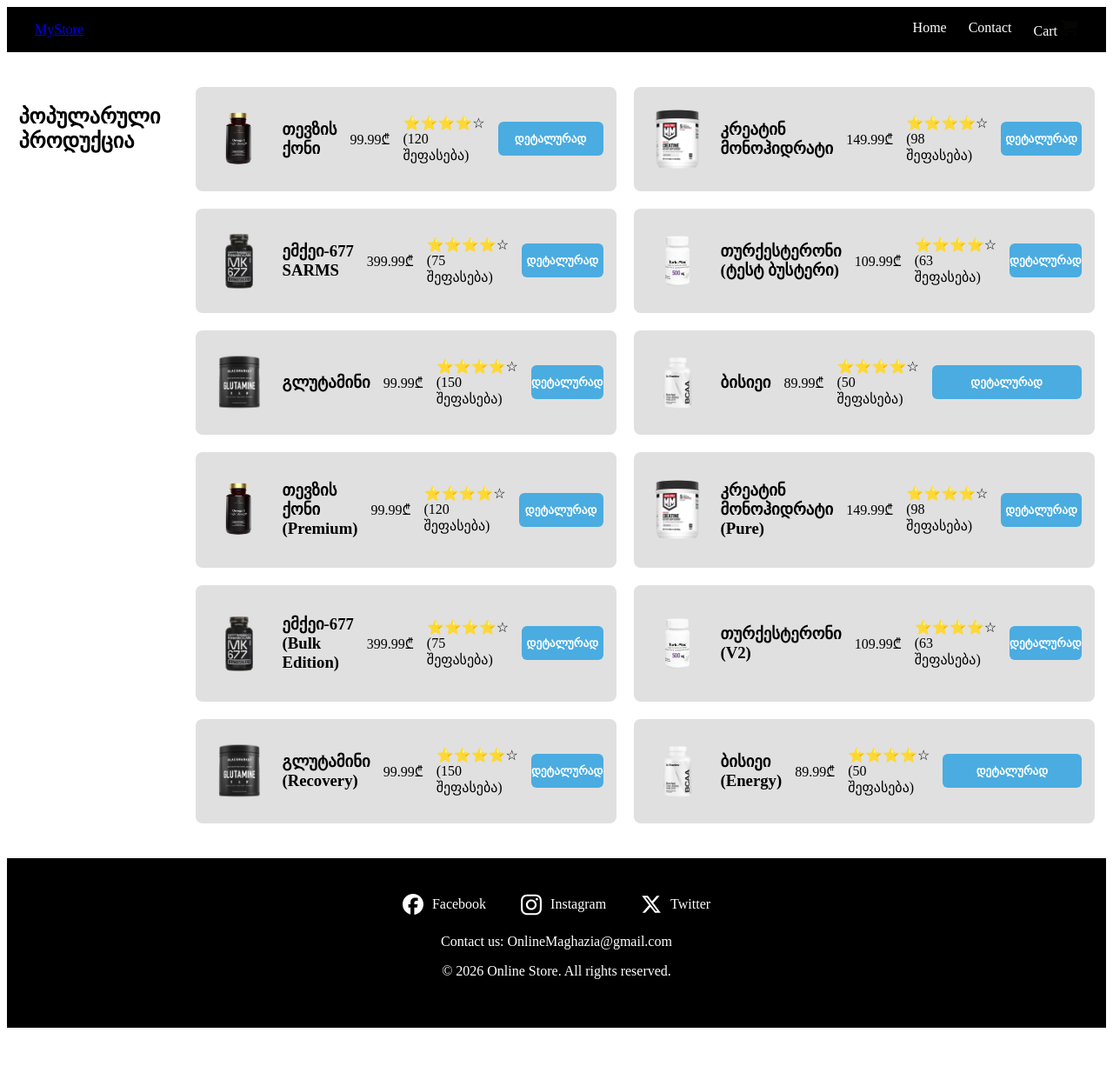
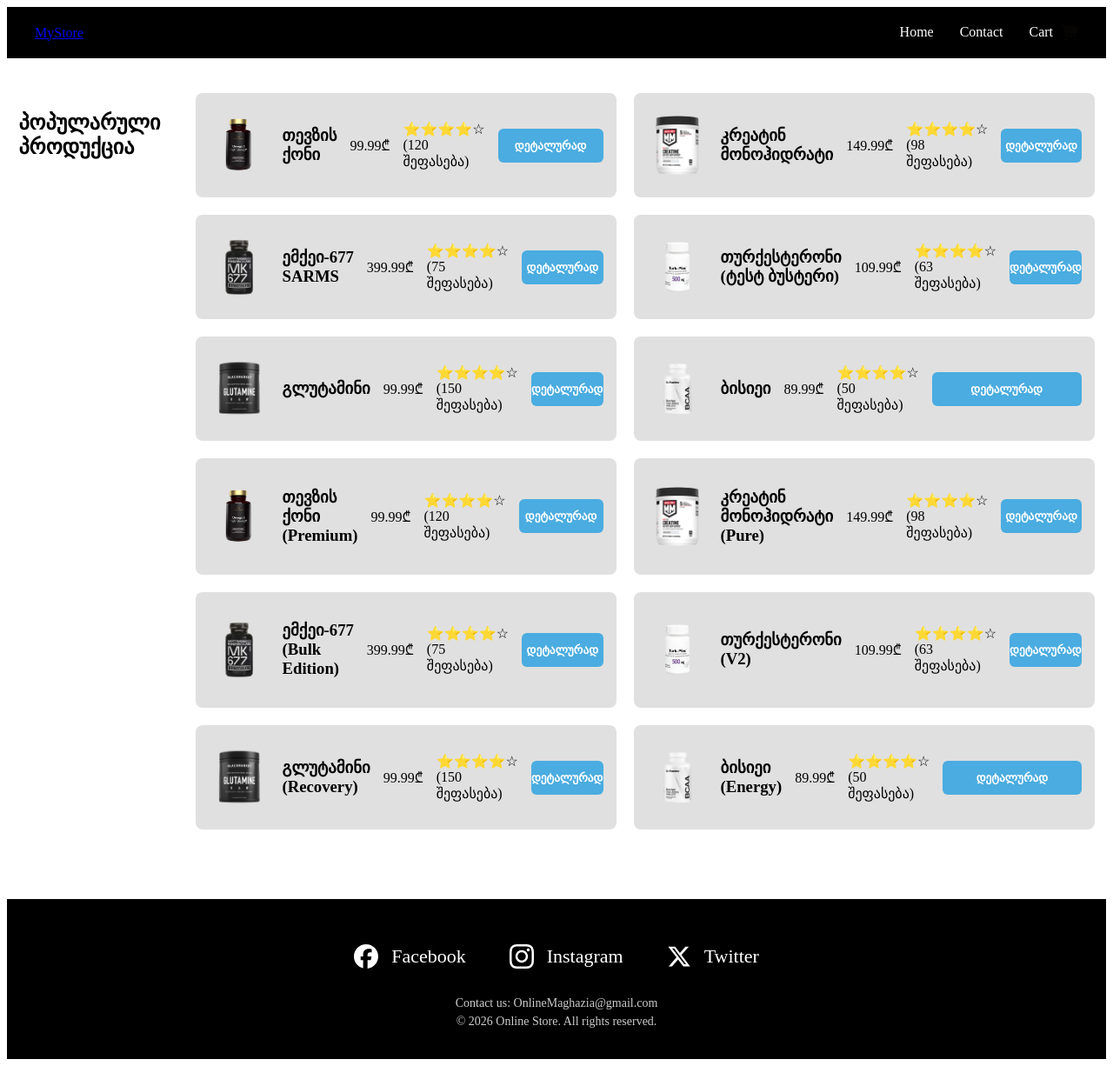
Before and after one commit to ika11b/MyStore1.1, a plain HTML site: page index.html in a window 1280 px wide. Shown: the whole page at 87% size. Before the commit the page ends 1190 px from the top, so only its background shows below. Drawn offline with Linux system fonts and the light colour scheme.

Commit message:
Update nav-footer.css

```diff
--- a/styles/nav-footer.css
+++ b/styles/nav-footer.css
@@ -1,53 +1,71 @@
-/* შავი ჰედერი */
+/* --- Header --- */
 header {
     background-color: #000 !important;
-    padding: 15px 0;
+    padding: 20px 0;
 }
 
 header .container {
     max-width: 1200px;
     margin: 0 auto;
     display: flex;
-    justify-content: space-between;
+    justify-content: space-between; /* MyStore მარცხნივ, მენიუ მარჯვნივ */
     align-items: center;
     padding: 0 20px;
 }
 
 #nav-list {
-    display: flex !important; /* ელემენტები ერთ ხაზზე */
+    display: flex !important; /* აიძულებს გვერდიგვერდ დგომას */
     list-style: none;
-    gap: 25px;
+    gap: 30px;
     margin: 0;
+    padding: 0;
 }
 
 #nav-list a {
     color: #fff !important;
     text-decoration: none;
+    font-weight: 500;
 }
 
-/* შავი ფუტერი */
+/* კალათის ხატულა */
+.cart-link img {
+    filter: invert(1);
+    vertical-align: middle;
+    margin-left: 5px;
+}
+
+/* --- Footer --- */
 footer {
     background-color: #000 !important;
     color: #fff !important;
-    padding: 40px 0;
+    padding: 50px 0 30px 0;
     text-align: center;
+    margin-top: 80px;
 }
 
 .social-media {
     display: flex;
     justify-content: center;
-    gap: 40px;
-    margin-bottom: 20px;
+    gap: 50px;
+    margin-bottom: 30px;
 }
 
 .social-link {
     color: #fff !important;
     text-decoration: none;
+    font-size: 22px;
     display: flex;
     align-items: center;
-    gap: 10px;
+    gap: 15px;
 }
 
-.social-link img, .cart-link img {
+.social-link img {
     filter: invert(1); /* ხატულების გათეთრება */
+    width: 28px;
 }
+
+.contact-info p {
+    color: #ccc;
+    font-size: 14px;
+    margin: 5px 0;
+}
```
